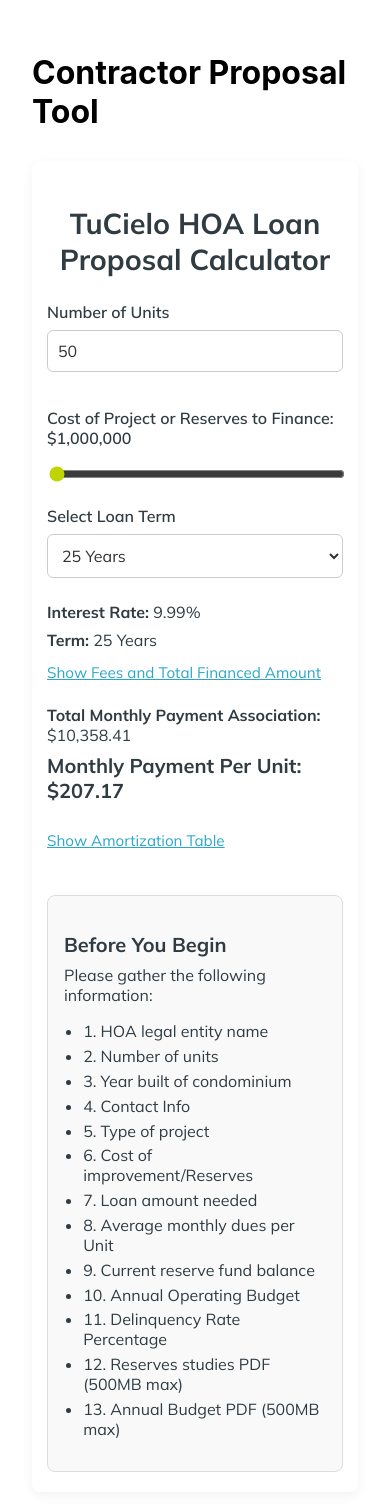
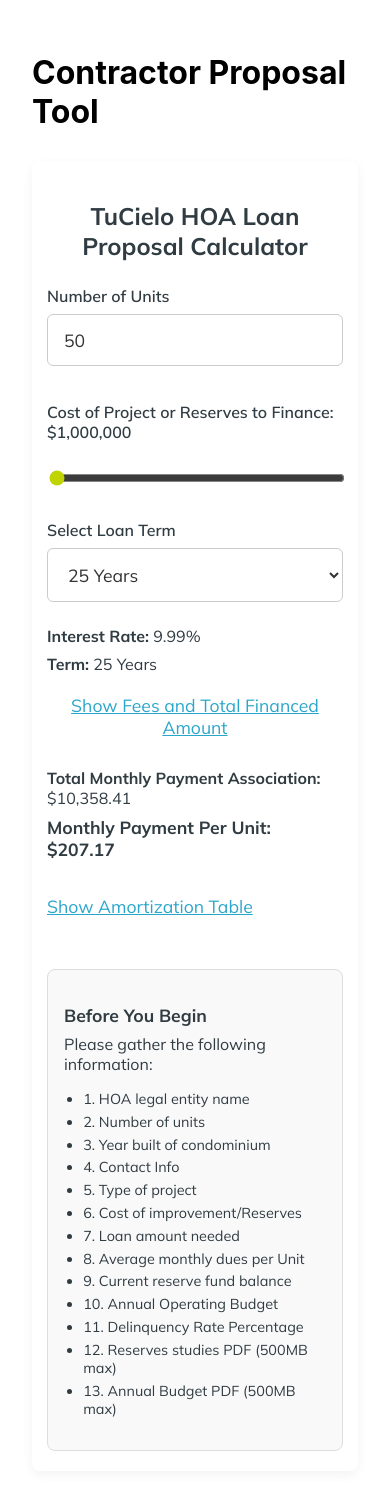
Before and after one commit to MetaCapFin/tu-cielo-site, a React (Create React App) app: page /contractor-proposal-tool in a window 390 px wide. Shown: the top 1510 px of the page. Built offline with nearby package versions, Linux system fonts and the light colour scheme.

Commit message:
Update contractor-proposal-tool.css

```diff
--- a/src/contractor-proposal-tool.css
+++ b/src/contractor-proposal-tool.css
@@ -30,13 +30,14 @@
 .loan-calculator .input,
 .loan-calculator select {
   width: 100%;
-  padding: 10px;
+  padding: 12px 14px; /* increase padding for easier tap */
   border: 1px solid #ccc;
   border-radius: 6px;
   font-size: 1rem;
   font-family: 'Mulish', sans-serif;
   background-color: #fff;
   color: #333;
+  box-sizing: border-box;
 }
 
 /* Range Slider */
@@ -44,6 +45,7 @@
   width: 100%;
   margin-top: 10px;
   accent-color: #bfd400;
+  height: 36px; /* taller slider for easier touch */
 }
 
 /* Text & Values */
@@ -63,14 +65,16 @@
   color: #2ba6cb;
   text-decoration: underline;
   cursor: pointer;
-  font-size: 0.95rem;
+  font-size: 1rem; /* slightly bigger for tap */
   font-family: 'Mulish', sans-serif;
-  padding: 5px 0;
+  padding: 10px 0; /* increase tap area */
   transition: color 0.3s ease;
 }
 
-.loan-calculator button:hover {
+.loan-calculator button:hover,
+.loan-calculator button:focus {
   color: #1e7ba3;
+  outline: none;
 }
 
 /* Results Highlight */
@@ -87,6 +91,7 @@
   margin-top: 20px;
   background-color: #fff;
   font-size: 0.9rem;
+  min-width: 600px; /* ensure min width for table for scroll on mobile */
 }
 
 .loan-calculator th,
@@ -109,7 +114,7 @@
 
 /* Scroll Area */
 .loan-calculator .overflow-auto {
-  overflow: auto;
+  overflow-x: auto; /* enable horizontal scroll for small screens */
   max-height: 400px;
   border-radius: 6px;
   margin-top: 20px;
@@ -122,10 +127,47 @@
   }
 
   .loan-calculator table {
+    font-size: 0.9rem;
+    min-width: unset; /* remove min width for better fitting */
+  }
+
+  .loan-calculator .input,
+  .loan-calculator select {
+    font-size: 1.1rem;
+    padding: 14px 16px;
+  }
+
+  .loan-calculator button {
+    font-size: 1.1rem;
+    padding: 12px 0;
+  }
+}
+
+@media (max-width: 480px) {
+  .loan-calculator h2 {
+    font-size: 1.5rem;
+  }
+
+  .loan-calculator label {
+    font-size: 1rem;
+  }
+
+  .loan-calculator p {
+    font-size: 1rem;
+  }
+
+  .loan-calculator .text-xl {
+    font-size: 1.1rem;
+  }
+
+  .loan-calculator table th,
+  .loan-calculator table td {
+    padding: 6px 4px;
     font-size: 0.85rem;
   }
 }
 
+/* Info Section */
 .info-section {
   font-family: Mulish, sans-serif;
   background-color: #f4f4f4;
@@ -133,6 +175,7 @@
   padding: 1.5rem;
   border-radius: 10px;
   margin-top: 2rem;
+  box-sizing: border-box;
 }
 
 .info-section h3 {
@@ -148,3 +191,21 @@
 .info-section li {
   margin-bottom: 0.3rem;
 }
+
+/* Responsive for Info Section */
+@media (max-width: 768px) {
+  .info-section {
+    padding: 1.2rem 1rem;
+    margin-top: 1.5rem;
+  }
+}
+
+@media (max-width: 480px) {
+  .info-section h3 {
+    font-size: 1.1rem;
+  }
+
+  .info-section li {
+    font-size: 0.9rem;
+  }
+}
```
